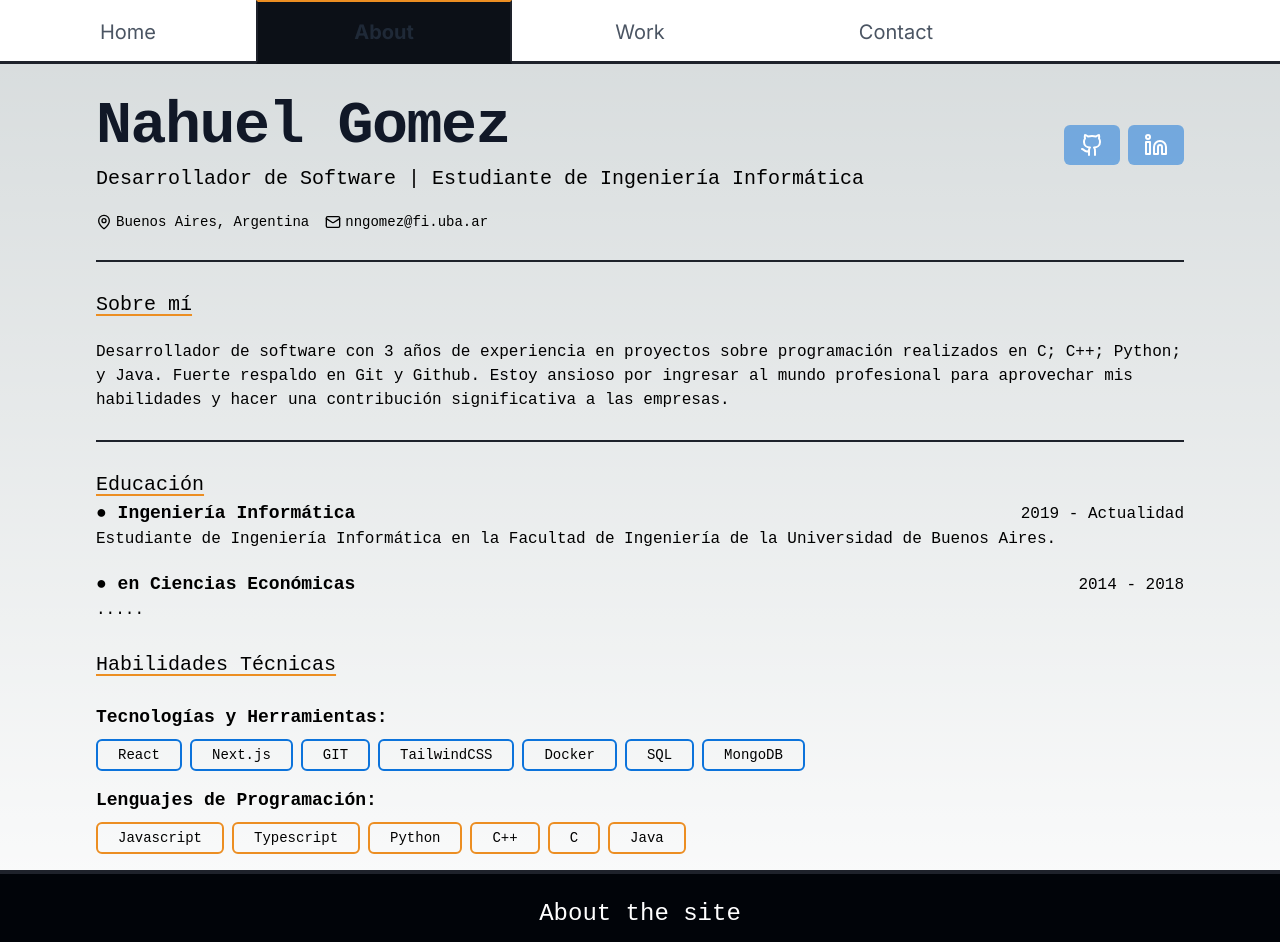
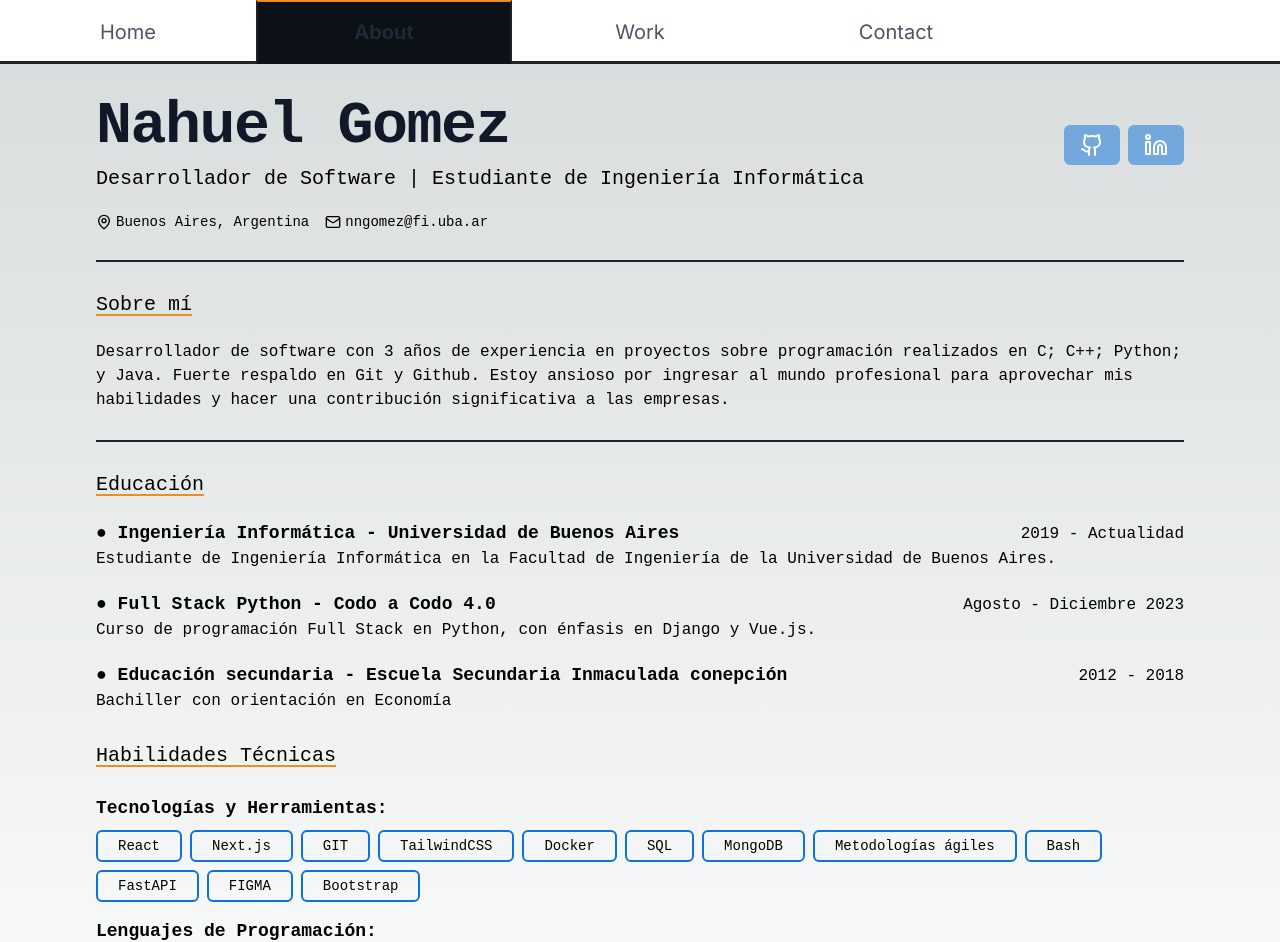
Before and after one commit to NahuelNGomez/portfolio, a Next.js app: page /about in a window 1280 px wide. Shown: the top 942 px of the page. Built offline with nearby package versions, Linux system fonts and the light colour scheme.

Commit message:
update projects

```diff
--- a/src/app/about/education.tsx
+++ b/src/app/about/education.tsx
@@ -3,14 +3,14 @@ import { education } from "@/app/constants/constants"
 export default function Education() {
 
     return (
-        <section>
+        <section className="flex flex-col gap-[20px]">
             <h2 className="text-[20px] underline decoration-dark2 underline-offset-4">Educación</h2>
             <div className="flex flex-col gap-[20px]">
                 {education.map((edu, index) => {
                     return (
                         <div key={index} className="flex flex-col">
                             <div className="flex justify-between items-center">
-                                <h3 className="text-[18px] font-bold"> ● {edu.title}</h3>
+                                <h3 className="text-[18px] font-bold"> ● {edu.title} - {edu.institution}</h3>
                                 <span className="text-muted-foreground">{edu.date}</span>
                             </div>
                             <p className="text-[16px]">{edu.description}</p>
--- a/src/app/about/page.tsx
+++ b/src/app/about/page.tsx
@@ -49,7 +49,7 @@ export default function About() {
 
             <div className="border-[1px] border-dark1 w-full"></div>
             <section className="flex flex-col gap-[20px]">
-                <h2 className="text-[20px] underline decoration-dark2 underline-offset-4">Sobre mí</h2>
+            <h2 className="text-[20px] underline decoration-dark2 underline-offset-4">Sobre mí</h2>
                 <p className="text-[16px]">Desarrollador de software con 3 años de experiencia en proyectos sobre programación realizados en C; C++; Python; y Java. Fuerte respaldo en Git y Github. Estoy ansioso por ingresar al mundo profesional para aprovechar mis habilidades y hacer una contribución significativa a las empresas.</p>
             </section>
             <div className="border-[1px] border-dark1 w-full"></div>
--- a/src/app/components/Home/ProjectsOverview.tsx
+++ b/src/app/components/Home/ProjectsOverview.tsx
@@ -11,7 +11,7 @@ export default function ProjectsOverview() {
         <section className="px-10 sm:px-20 m-4 flex flex-col">
             <h2 className="text-[20px] underline decoration-dark2 underline-offset-4">Proyectos</h2>
             <div id="work" className="grid sm:grid-cols-2 grid-cols-1 gap-4 w-full">
-                {PROJECTS.slice(0, 3).map((project, index) => {
+                {PROJECTS.slice(0, 4).map((project, index) => {
                     return (
                         <div key={index} className="col-span-1 mb-10 flex justify-center items-center self-center">
                             <TableWorks image={project.image} title={project.title} description={project.description} link={project.link} tags={project.tags} codeAvailable={project.codeAvailable}/>
--- a/src/app/constants/constants.tsx
+++ b/src/app/constants/constants.tsx
@@ -9,10 +9,16 @@ export const education = [
         description: "Estudiante de Ingeniería Informática en la Facultad de Ingeniería de la Universidad de Buenos Aires."
     },
     {
-        title: " en Ciencias Económicas",
-        institution: "Instituto San José",
-        date: "2014 - 2018",
-        description: "....."
+        title: "Full Stack Python",
+        institution: "Codo a Codo 4.0",
+        date: "Agosto - Diciembre 2023",
+        description: "Curso de programación Full Stack en Python, con énfasis en Django y Vue.js."
+    },
+    {
+        title: "Educación secundaria",
+        institution: "Escuela Secundaria Inmaculada conepción",
+        date: "2012 - 2018",
+        description: "Bachiller con orientación en Economía"
     }
 ]
 
@@ -53,6 +59,21 @@ export const proficient = [
     },
     {
         title: "MongoDB",
+    },
+    {
+        title: "Metodologías ágiles",
+    },
+    {
+        title: "Bash",
+    },
+    {
+        title: "FastAPI",
+    },
+    {
+        title: "FIGMA",
+    },
+    {
+        title: "Bootstrap",
     }
 ]
 
@@ -258,15 +279,6 @@ export const TAGS = {
 
 export const PROJECTS = [
     {
-        image: "https://i.ibb.co/brRpmFm/rocket-League.jpg",
-        title: "Rocket League 2D",
-        description: "Trabajo realizado en C++ con conceptos de Cliente - Servidor, Sockets TCP, Multithreading y herramientas de visualización como QT5 y SDL2. Proyecto compartido.",
-        link: "https://github.com/NahuelNGomez/Rocket-League",
-        codeAvailable: true,
-        tags: [TAGS.CPP, TAGS.QT, TAGS.LINUX]
-    },
-
-    {
         image: "/gio.png",
         title: "GIO - Gestión Integral Organizativa",
         description: "Trabajo Profesional para el movimiento social Barrios De Pie. Aplicación Fullstack para la gestión de datos de asociaciones cíviles y cooperativas. Proyecto Compartido. Código privado.",
@@ -281,6 +293,22 @@ export const PROJECTS = [
         codeAvailable: true,
         link: "https://github.com/NahuelNGomez/Medalgram",
         tags: [TAGS.TYPESCRIPT, TAGS.NEXT, TAGS.REACT, TAGS.TAILWIND, TAGS.FIREBASE, TAGS.JAVA, TAGS.SPRING, TAGS.POSTMAN, TAGS.DOCKER, TAGS.POSTGRESQL]
+    },
+    {
+        image: "/distributed.png",
+        title: "Steam Analyzer",
+        description: "Aplicación distribuida con Docker y Python para el análisis de datos concurrentemente y tolerante a fallos. Proyecto compartido.",
+        link: "https://github.com/NahuelNGomez/steam_analyzer",
+        codeAvailable: true,
+        tags: [TAGS.PYTHON, TAGS.DOCKER, TAGS.LINUX]
+    },
+    {
+        image: "https://i.ibb.co/brRpmFm/rocket-League.jpg",
+        title: "Rocket League 2D",
+        description: "Trabajo realizado en C++ con conceptos de Cliente - Servidor, Sockets TCP, Multithreading y herramientas de visualización como QT5 y SDL2. Proyecto compartido.",
+        link: "https://github.com/NahuelNGomez/Rocket-League",
+        codeAvailable: true,
+        tags: [TAGS.CPP, TAGS.QT, TAGS.LINUX]
     },
     {
         image: "https://i.ibb.co/DYLtyXF/Front-Soporte.png",
```
Also changed, not shown: public/distributed.png (added).
